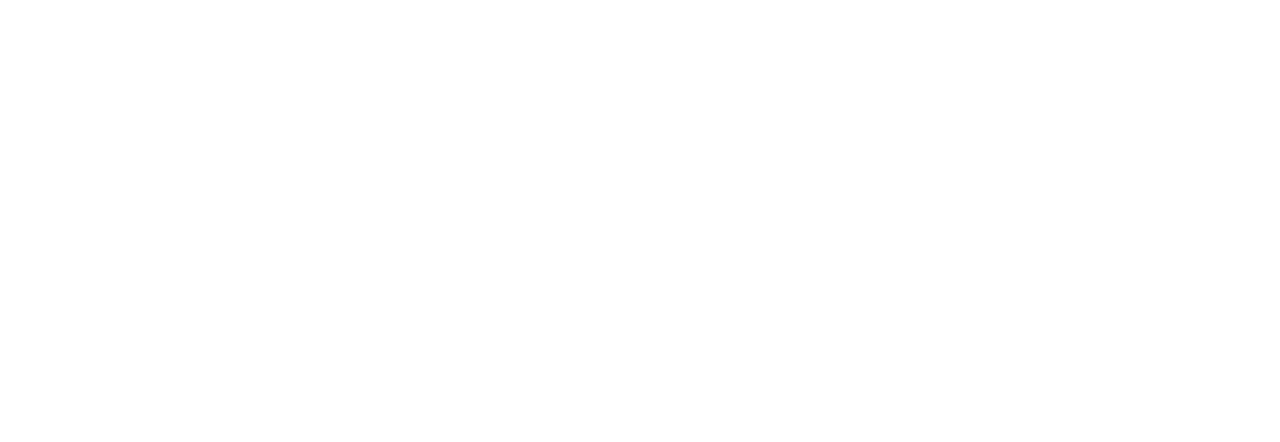
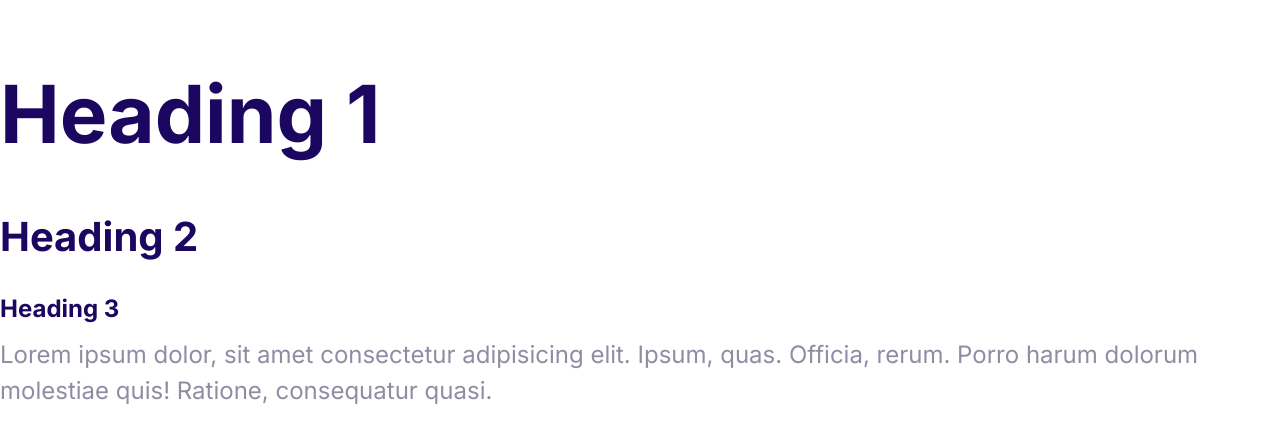
Before and after one commit to manzidenis/e-commerce-website, a plain HTML site: page index.html in a window 1280 px wide. Drawn offline with Linux system fonts and the light colour scheme.

Commit message:
Define the styles for the fonts.

```diff
--- a/css/styles.css
+++ b/css/styles.css
@@ -4,5 +4,54 @@
     --color-accent: #ff3400;
     --color-headings: #1b0760;
     --color-body: #918ca4;
+}
+
+html {
+    font-size: 62.5%;
+}
+
+body {
+    font-family: Inter, Arial, Helvetica, sans-serif;
+    font-size: 2.4rem;
+    line-height: 1.5;
+    color: var(--color-body);
+}
+
+h1, h2, h3 {
+    color: var(--color-headings);
+    margin-bottom: 1rem;
+}
+
+h1 {
+    font-size: 7rem;
+}
+
+h2 {
+    font-size: 4rem;
+}
+
+h3 {
+    font-size: 3rem;
 
 }
+
+p {
+    margin-top: 0;
+}
+
+@media screen and (min-width: 1024px) {
+    font-size: 1.8rem;
+}
+
+h1 {
+    font-size: 8rem;
+}
+
+h2 {
+    font-size: 4rem;
+}
+
+h3 {
+    font-size: 2.4rem;
+
+}
--- a/index.html
+++ b/index.html
@@ -5,10 +5,16 @@
     <meta http-equiv="X-UA-Compatible" content="IE=edge">
     <meta name="viewport" content="width=device-width, initial-scale=1.0">
     <title>Document</title>
+    <link rel="preconnect" href="https://fonts.googleapis.com">
+    <link rel="preconnect" href="https://fonts.gstatic.com" crossorigin>
+    <link href="https://fonts.googleapis.com/css2?family=Inter:wght@400;700&display=swap" rel="stylesheet">
     <link rel="stylesheet" href="css/normalize.css">
     <link rel="stylesheet" href="css/styles.css">
 </head>
 <body>
-
+    <h1>Heading 1</h1>
+    <h2>Heading 2</h2>
+    <h3>Heading 3</h3>
+    <p>Lorem ipsum dolor, sit amet consectetur adipisicing elit. Ipsum, quas. Officia, rerum. Porro harum dolorum molestiae quis! Ratione, consequatur quasi.</p>
 </body>
 </html>
```
